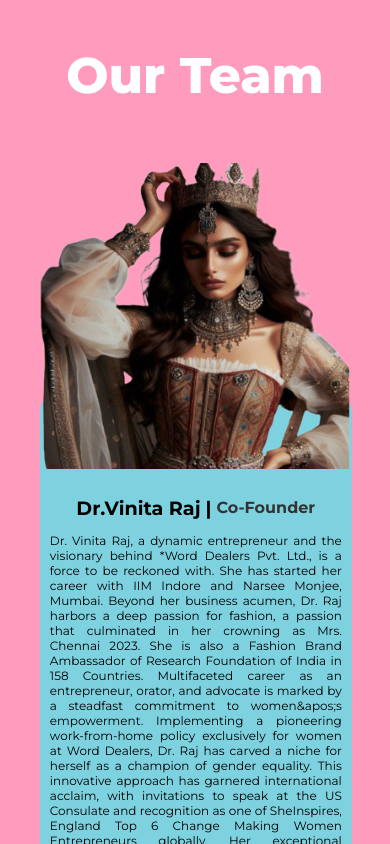
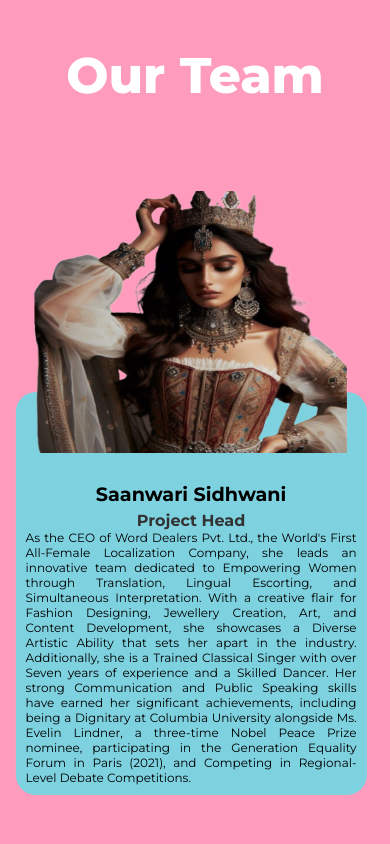
Before and after one commit to nishant0708/The_Tribe_Sheen, a React (Create React App) app: page / in a window 390 px wide. Shown: the part 980-1824 px from the top of the page. Built offline with nearby package versions, Linux system fonts and the light colour scheme.

Commit message:
final changes

```diff
--- a/src/Navbar/Navbar.jsx
+++ b/src/Navbar/Navbar.jsx
@@ -2,6 +2,7 @@ import React, { useState } from 'react';
 import './navbar.css';
 import { GiHamburgerMenu } from "react-icons/gi";
 import { RxCross1 } from "react-icons/rx";
+import { Link } from 'react-router-dom';
 
 const Navbar = () => {
   const [isOpen, setIsOpen] = useState(false);
@@ -39,6 +40,7 @@ const Navbar = () => {
           <li><a onClick={() => scrollToSection('teams')}>Teams</a></li>
           <li><a onClick={() => scrollToSection('perks')}>Perks</a></li>
           <li><a onClick={() => scrollToSection('updates')}>Updates</a></li>
+          <li><a> <Link to="/register" > Register </Link></a></li>
           <li><a onClick={() => scrollToSection('contact')}>Contact us</a></li>
         </ul>
       </nav>
--- a/src/Navbar/navbar.css
+++ b/src/Navbar/navbar.css
@@ -4,8 +4,29 @@
     background-color: transparent;
     position: fixed;
     z-index: 1000;
+    /* background: linear-gradient(to bottom, #ffffffe2, #fff0f5ba, #ffd1dcd8); */
+    background:
+    linear-gradient(to bottom,
+      rgba(255,255,255,1) 0%,
+      /* rgb(223, 163, 183) 70%,  */
+      rgba(255,209,220,0.8) 70%,
+      rgba(255,209,220,0.8) 85%,
+      rgba(255,209,220,0) 100%
+    ),
+    radial-gradient(
+      ellipse at bottom,
+      rgba(255,209,220,0.8) 0%,
+      rgba(255,255,255,0) 70%
+    );
+  background-size: 100% 100%, 100% 15px;
+  background-position: top, bottom;
+  background-repeat: no-repeat;
+  padding-bottom: 8px;
 }
-
+.navbar{
+    max-width: 1300px;
+    margin: auto;
+}
 .navbar-links {
     display: flex;
     justify-content: space-evenly;
@@ -73,7 +94,7 @@
     }
 
     .navbar-links.active {
-        transform: translateX(0);
+        transform: translateX(-5%);
     }
 
     .navbar-links li {
--- a/src/Teams/Teams.jsx
+++ b/src/Teams/Teams.jsx
@@ -17,17 +17,24 @@ function Teams() {
       image: image,
     },
     {
-      name: "Dr.Vinita Raj",
-      position: "Co-Founder",
-      description: "Dr. Vinita Raj, a dynamic entrepreneur and the visionary behind *Word Dealers Pvt. Ltd., is a force to be reckoned with. She has started her career with IIM Indore and Narsee Monjee, Mumbai. Beyond her business acumen, Dr. Raj harbors a deep passion for fashion, a passion that culminated in her crowning as Mrs. Chennai 2023. She is also a Fashion Brand Ambassador of Research Foundation of India in 158 Countries. Multifaceted career as an entrepreneur, orator, and advocate is marked by a steadfast commitment to women&apos;s empowerment. Implementing a pioneering work-from-home policy exclusively for women at Word Dealers, Dr. Raj has carved a niche for herself as a champion of gender equality. This innovative approach has garnered international acclaim, with invitations to speak at the US Consulate and recognition as one of SheInspires, England Top 6 Change Making Women Entrepreneurs globally. Her exceptional leadership was further validated by the prestigious Economic Times Women Entrepreneur of the Year 2022 award.",
+      name: "Saanwari Sidhwani",
+      position: "Project Head",
+      description: "As the CEO of Word Dealers Pvt. Ltd., the World's First All-Female Localization Company, she leads an innovative team dedicated to Empowering Women through Translation, Lingual Escorting, and Simultaneous Interpretation. With a creative flair for Fashion Designing, Jewellery Creation, Art, and Content Development, she showcases a Diverse Artistic Ability that sets her apart in the industry. Additionally, she is a Trained Classical Singer with over Seven years of experience and a Skilled Dancer. Her strong Communication and Public Speaking skills have earned her significant achievements, including being a Dignitary at Columbia University alongside Ms. Evelin Lindner, a three-time Nobel Peace Prize nominee, participating in the Generation Equality Forum in Paris (2021), and Competing in Regional-Level Debate Competitions.",
       image: image,
     },
     {
-      name: "Dr.Vinita Raj",
-      position: "Co-Founder",
-      description: "Dr. Vinita Raj, a dynamic entrepreneur and the visionary behind *Word Dealers Pvt. Ltd., is a force to be reckoned with. She has started her career with IIM Indore and Narsee Monjee, Mumbai. Beyond her business acumen, Dr. Raj harbors a deep passion for fashion, a passion that culminated in her crowning as Mrs. Chennai 2023. She is also a Fashion Brand Ambassador of Research Foundation of India in 158 Countries. Multifaceted career as an entrepreneur, orator, and advocate is marked by a steadfast commitment to women&apos;s empowerment. Implementing a pioneering work-from-home policy exclusively for women at Word Dealers, Dr. Raj has carved a niche for herself as a champion of gender equality. This innovative approach has garnered international acclaim, with invitations to speak at the US Consulate and recognition as one of SheInspires, England Top 6 Change Making Women Entrepreneurs globally. Her exceptional leadership was further validated by the prestigious Economic Times Women Entrepreneur of the Year 2022 award.",
+      name: "Nidhi Hasija",
+      position: "IMAGE CONSULTANT",
+      description: "Nidhi Hasija* is a seasoned writer, trainer, and educator with over 18 years of experience inspiring and empowering individuals. With a keen eye for potential and a compassionate ear, she has guided countless students and professionals to achieve their goals. She has also participated as a presenter in Cambridge University, London. The author of the 'Luminaries' book series, Nidhi shares her passion for learning and growth. Her extensive experience, encompassing prestigious institutions like Progressive Education, DPS, Amity, IIPM, and corporate training for ICAI, ICSI, Scientech, and Wittyfeed, positions her as a leading expert in her field. Dedicated to igniting the spark within others, she empowers individuals to realize their full potential.",
       image: image,
-    }]
+    },
+    {
+      name: "Yogita Thakur",
+      position: "CRM",
+      description: "NMiss Yogita Thakur, a graduate of St. Paul Institute of Professional Studies, Indore, is a dedicated professional with a keen eye for detail and a passion for continuous learning. Her customized approach to tasks has proven invaluable at Word Dealers Pvt Ltd, where she has excelled for over a year. With exceptional research and communication skills, Yogita has successfully expanded the company's market reach. Her expertise in customer relationship management makes her uniquely qualified to guide and support beauty pageant contestants, understanding their specific needs and aspirations.",
+      image: image,
+    }
+  ]
 
   return (
     <div className="slider-container" id="teams">
@@ -47,7 +54,7 @@ function Teams() {
                 <div className="slide_card">
                   <div className="text_content">
                     <div className="headers">
-                      <h1>{slide.name}</h1><h1>|</h1>
+                      <h1>{slide.name}</h1>
                       <h3>{slide.position}</h3>
                     </div>
                     <p>{slide.description}</p>
--- a/src/Teams/teams.css
+++ b/src/Teams/teams.css
@@ -1,12 +1,9 @@
 .slider-container {
   width: 80%;
-  /* height: 130vh; */
   margin: 0 auto;
-  /* padding: 20px; */
   border-radius: 10px;
   display: flex;
   flex-direction: column;
-  /* justify-content: center; */
 }
 
 .heading {
@@ -23,17 +20,17 @@
   display: flex !important;
   justify-content: center;
   align-items: center;
-  height: 60vh;
+  height: max-content;
   transition: transform 0.3s ease;
   overflow: visible;
-  /* position: relative;
-  left: -5%; */
+  max-width: 1300px;
+  margin: auto;
 }
 
 .slide_card {
   overflow: visible;
   width: 70%;
-  height: 65vh;
+  height: 70vh;
   background-color: #7ed1df;
   transform: translateX(-10%);
   display: flex;
@@ -44,39 +41,44 @@
 
 .headers {
   display: flex;
-  align-items: center;
-  width: 100%;
-  height: 10%;
-  gap: 10px;
+  align-items: flex-start;
+  flex-direction: column;
+  width: max-content;
   font-size: 1rem;
 }
 
 .headers h1 {
+  padding: 0;
+  margin: 0;
   color: #000000;
+}
+.headers h3 {
+  padding: 0;
+  margin: 0;
 }
 
 .text_content p {
   width: 100%;
+
   font-size: 14px;
 }
 
 .text_content {
   width: 100%;
-  height: 100%;
   display: flex;
   flex-direction: column;
-  padding-left: 7%;
-  padding-top: 5%;
   padding: 3%;
 }
 
 .image {
   width: 30%;
+  position: relative;
+  top: 2rem;
+  left: -3rem;
 }
 
 .image img {
-  height: 100%;
-  /* width: 100%; */
+  height: 65vh;
 }
 
 .slide h3 {
@@ -145,28 +147,33 @@
     font-size: 80px;
   }
   .slide{
-    width: 100vw;
-    height: auto;
+    height: max-content;
   }
   .slide_card {
-    width: 80%;
-    height: 30vh;
+    height: 35vh;
+    /* height: max-content; */
   }
   .text_content{
     width: 100%;
   }
   .image{
-    width: 50%;
-    /* left: -5rem; */
-    position: relative;
+    /* position: relative; */
+    /* right: -10vw; */
+    top: 4rem;
+   /* top: 50%; */
+    /* width: 50%; */
+    /* height: 100%; */
   }
   .image img {
-    height:100%;
+    height:30vh;
+    /* position: relative; */
+    /* top: 50%; */
+    /* bottom: 1.5rem; */
+    /* top: -1rem; */
   }
   .headers  {
     font-size: 0.8em;
     gap: 0;
-    width: 130%;
     h1 {
       margin: 0;
     }
@@ -177,7 +184,7 @@
 
     p {
       margin: 0;
-      width: 100%;
+      min-width: 30vw;
       font-size: 12px;
     }
   }
@@ -192,31 +199,28 @@
   .heading {
     font-size: 60px;
   }
-  .slide{
-    height: auto;
-  }
+
   .slide_card {
     width: 70%;
-    height: auto;
-    align-items: center;
-    text-align: center;
+    height: 40vh;
   }
 
   .image {
-    position: absolute;
+    position: relative;
     right: -10vw;
     width: 50%;
     height: 100%;
   }
   .image img {
-    height:100%;
+    height:35vh;
   }
   .text_content {
-
+width: 100%;
     p {
       text-align: left;
       margin: 0;
-      width: 60%;
+      /* width: 100%; */
+      min-width: 40vw;
       font-size: 12px;
     }
   }
@@ -233,8 +237,10 @@
   .slide_card {
     overflow: visible;
     margin-top: 30vh;
-    width: 50%;
-    /* height: 60vh; */
+    width: 90vw;
+    position: relative;
+    left: 8%;
+    height: max-content;
   }
   .headers h1 {
     font-size: 1.2rem;
@@ -259,13 +265,11 @@
     }
   }
 
-
-
   .image {
     position: absolute;
-    width: 50%;
-    height: 60%;
-    top: -45%;
+    width: 100%;
+    height: 65%;
+    top: -50%;
     left: 50%;
     transform: translateX(-50%);
     display: flex;
@@ -273,34 +277,18 @@
   }
 
   .image img {
-    height: 100%;
+    height: auto;
+    aspect-ratio: 1/1;
+    top: 0;
+    width: 90%;
   }
 }
 
 @media (max-width: 500px) {
 
-  .slide{
-    height: auto;
-  }
-  .slide_card {
-    width: 80%;
-    height: auto;
-    position: relative;
-    left: 2rem;
-    /* top: 5rem; */
-  }
+
   .text_content{
     margin-top: 5rem;
     width: 100%;
   }
-  .headers{
-    height: 5%;
-  }
-  .image {
-    width: 100%;
-  }
-  .image img {
-    width: 100%;
-    height: 100%;
-  }
 }
--- a/src/Updates/updates.css
+++ b/src/Updates/updates.css
@@ -22,6 +22,24 @@
     left: 50%;
     transform: translateX(-50%);
 }
+
+/* Hide default Swiper navigation buttons */
+.swiper-button-next,
+.swiper-button-prev {
+    background-color: rgba(255, 255, 255, 0.802);
+    border-radius: 25px;
+    padding: 10px;
+    height: 0.5rem;
+    font-weight: 900;
+    margin: 1rem;
+}
+.swiper-pagination-bullet-active {
+    background-color: #ff9bbd !important;
+}
+/* Ensure the carousel container has a relative positioning */
+.carousel {
+    position: relative;
+}
 @media (max-width: 1025px){
     .updateimg{
         width: 70vw;
@@ -35,4 +53,8 @@
     .imgcontainer{
         width: 100vw;
     }
+    .swiper-button-next,
+.swiper-button-prev {
+    margin: 0rem;
 }
+}
```
Also changed, not shown: src/Updates/Updates.jsx (+18 -4 lines).
